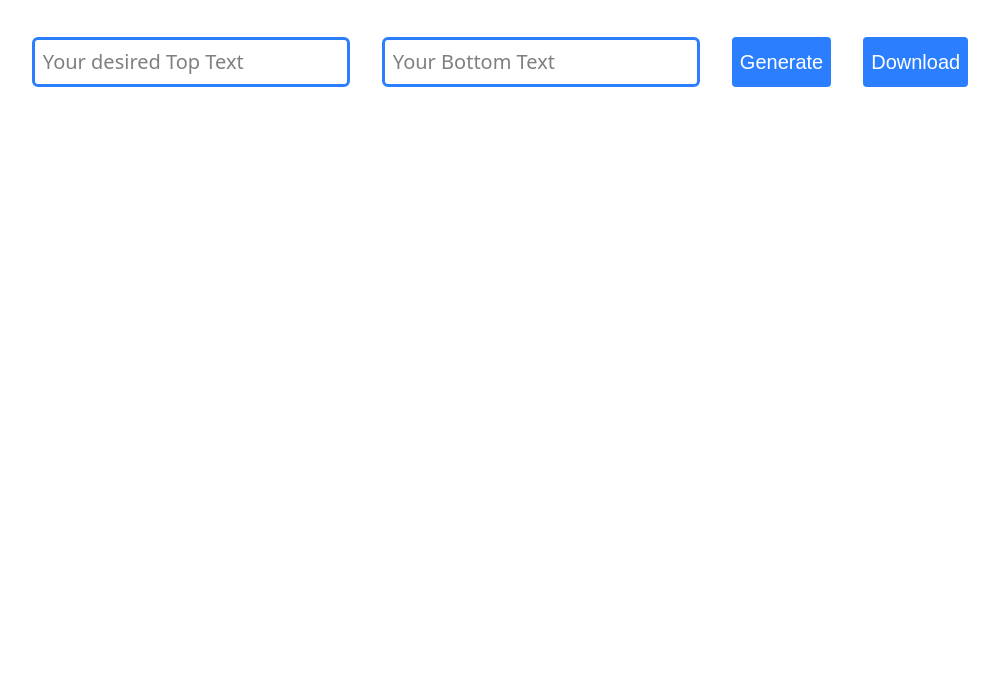
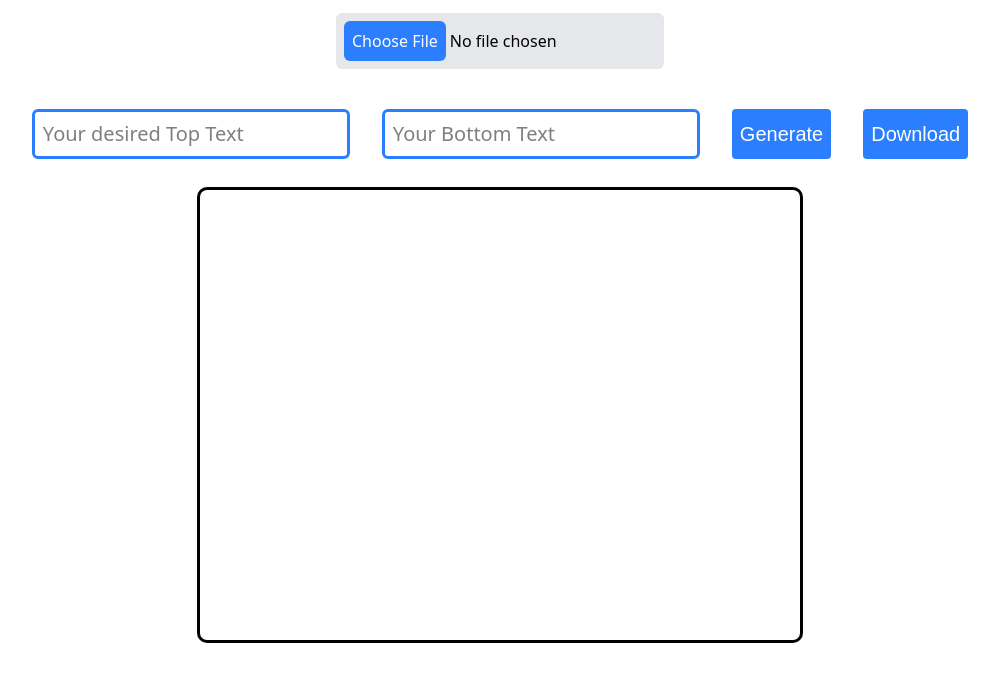
Before and after one commit to Davonne007-TX/lets-work-on-getting-use-to-docs, a plain HTML site: page index.html in a window 1280 px wide. Shown: the part 115-796 px from the top of the page, without its empty margins (140-1139 px from the left). Drawn offline with nearby package versions, Linux system fonts and the light colour scheme; a web font is replaced by a local one.

Commit message:
add canvas and input for choosing an image file with styles

```diff
--- a/index.html
+++ b/index.html
@@ -20,6 +20,12 @@
       <p class="font-mono mt-2">Project built from freeCodeCamp article</p>
     </header>
 
+    <input
+      type="file"
+      id="imageInput"
+      accept="image/*"
+      class="file:bg-blue-500 file:text-white file:p-2 file:rounded-md file:border-none file:cursor-pointer bg-gray-200 p-2 mt-4 rounded-md"
+    />
     <section class="my-controls flex flex-col md:flex-row gap-8 mt-10 text-xl">
       <input
         type="text"
@@ -48,5 +54,9 @@
         Download
       </button>
     </section>
+
+    <canvas id="memeCanvas" width="600" height="450"></canvas>
+
+    <script src="script.js"></script>
   </body>
 </html>
--- a/script.js
+++ b/script.js
@@ -0,0 +1 @@
+console.log("testing testing 123");
--- a/styles.css
+++ b/styles.css
@@ -6,3 +6,9 @@ button {
 button {
   cursor: pointer;
 }
+
+canvas {
+  border: 3px solid black;
+  margin-top: 28px;
+  border-radius: 10px;
+}
```
